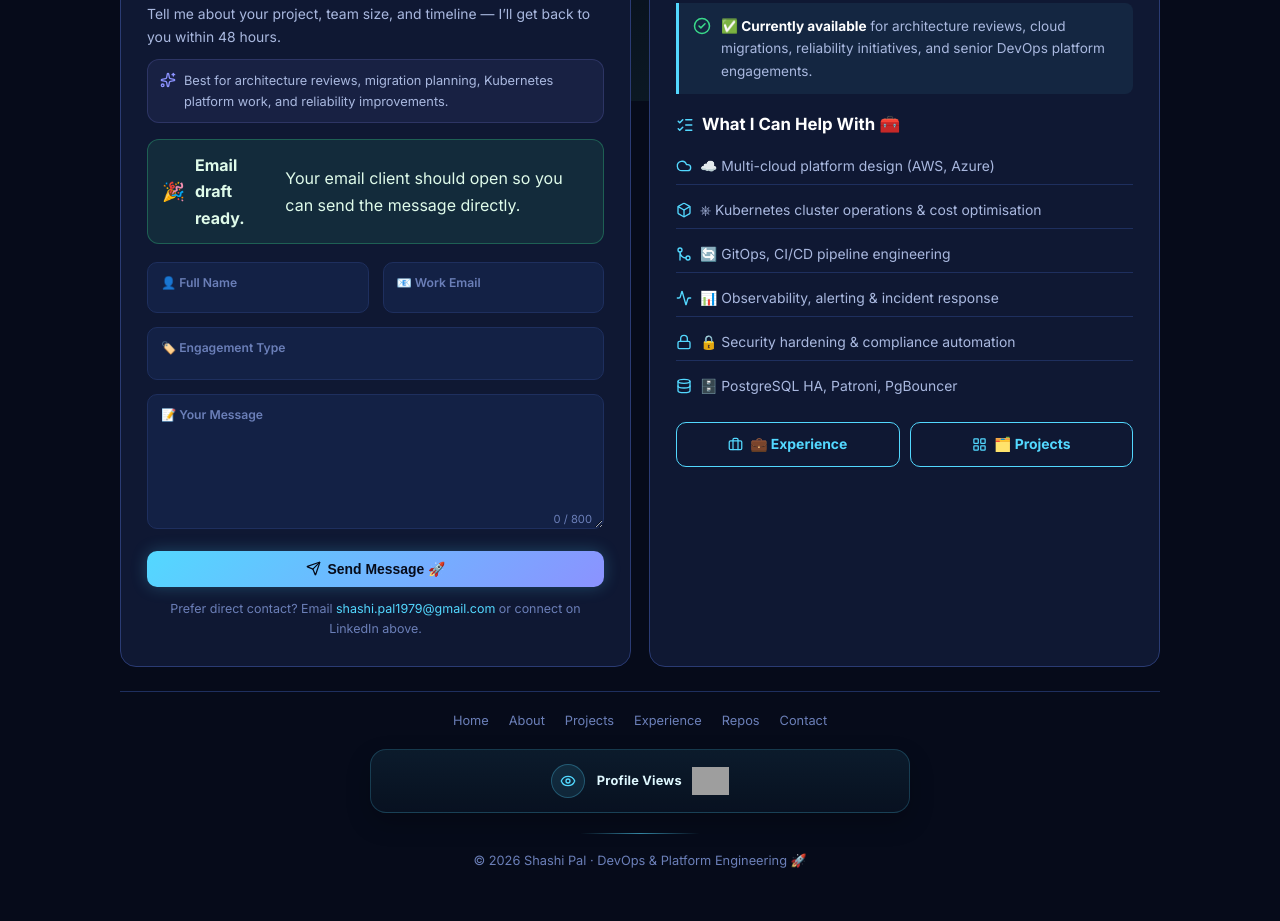
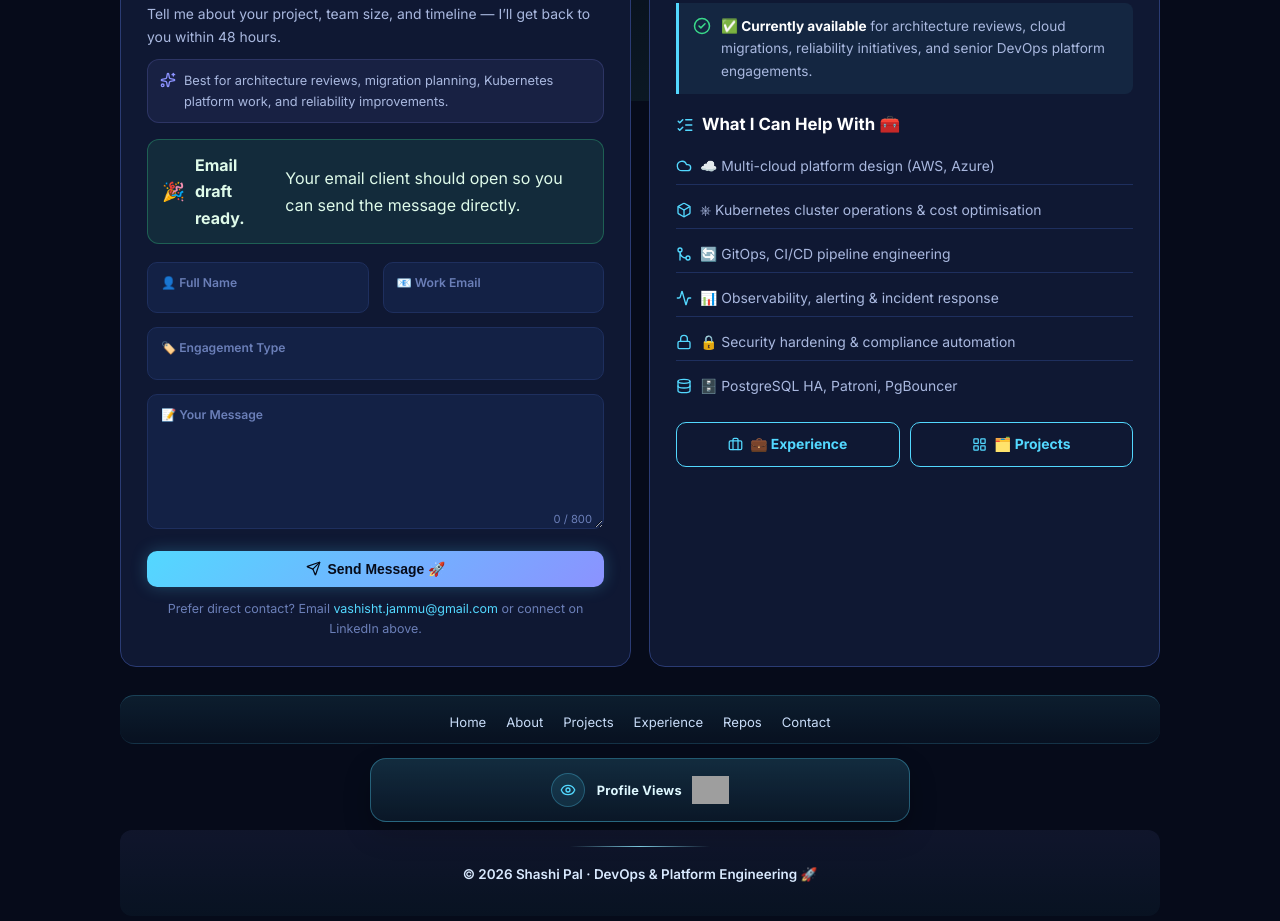
Before and after one commit to devopsgeek1979/devopsgeek1979, a plain HTML site: page contact.html in a window 1280 px wide. Shown: the part 699-1620 px from the top of the page. Drawn offline with nearby package versions, Linux system fonts and the light colour scheme; grey boxes are pictures that could not be loaded.

Commit message:
Improve footer color tone and update contact email

```diff
--- a/assets/css/styles.css
+++ b/assets/css/styles.css
@@ -438,31 +438,36 @@ p{margin:0}
 /* ── Footer ──────────────────────────────────────────── */
 .footer-links{
   display:flex;flex-wrap:wrap;justify-content:center;gap:6px 20px;
-  padding:18px 0 6px;border-top:1px solid var(--border-soft);margin-top:24px;
+  padding:16px 14px 10px;
+  border-top:1px solid rgba(83,216,255,.24);
+  border-bottom:1px solid rgba(83,216,255,.12);
+  margin-top:28px;
+  border-radius:14px;
+  background:linear-gradient(180deg,rgba(83,216,255,.09),rgba(83,216,255,.03));
 }
-.footer-links a{font-size:.8rem;color:var(--muted-2);transition:color var(--transition)}
-.footer-links a:hover{color:var(--accent)}
+.footer-links a{font-size:.82rem;color:#c8dcf8;transition:color var(--transition)}
+.footer-links a:hover{color:#8fe9ff}
 .footer-profile-card{
-  margin:12px auto 4px;
+  margin:14px auto 8px;
   width:min(100%,540px);
   display:flex;
   align-items:center;
   justify-content:center;
   gap:12px;
   padding:14px 16px;
-  border:1px solid rgba(83,216,255,.2);
+  border:1px solid rgba(83,216,255,.34);
   border-radius:var(--radius);
-  background:linear-gradient(180deg,rgba(83,216,255,.08),rgba(83,216,255,.03));
-  box-shadow:0 10px 24px rgba(0,0,0,.22);
+  background:linear-gradient(180deg,rgba(83,216,255,.16),rgba(83,216,255,.06));
+  box-shadow:0 12px 26px rgba(0,0,0,.26);
   text-decoration:none;
   color:inherit;
   transition:transform var(--transition),border-color var(--transition),box-shadow var(--transition),background var(--transition);
 }
 .footer-profile-card:hover{
   transform:translateY(-2px);
-  border-color:rgba(83,216,255,.42);
-  background:linear-gradient(180deg,rgba(83,216,255,.14),rgba(83,216,255,.05));
-  box-shadow:0 14px 28px rgba(0,0,0,.26);
+  border-color:rgba(83,216,255,.58);
+  background:linear-gradient(180deg,rgba(83,216,255,.2),rgba(83,216,255,.08));
+  box-shadow:0 16px 30px rgba(0,0,0,.3);
 }
 .footer-profile-card:focus-visible{
   outline:none;
@@ -483,8 +488,17 @@ p{margin:0}
 .footer-profile-content{display:flex;align-items:center;gap:10px;flex-wrap:wrap;justify-content:center}
 .footer-profile-title{margin:0;font-size:.8rem;font-weight:700;color:#dff8ff;letter-spacing:.2px}
 .footer-profile-card img{height:28px;width:auto;display:block}
-.footer{text-align:center;padding:16px 0 28px;font-size:.8rem;color:var(--muted-2);position:relative}
-.footer::before{content:'';display:block;width:120px;height:1px;margin:0 auto 16px;background:linear-gradient(90deg,transparent,var(--accent),transparent);opacity:.6}
+.footer{
+  text-align:center;
+  padding:16px 12px 30px;
+  font-size:.84rem;
+  font-weight:600;
+  color:#d9eaff;
+  position:relative;
+  border-radius:12px;
+  background:linear-gradient(180deg,rgba(139,146,255,.08),rgba(83,216,255,.04));
+}
+.footer::before{content:'';display:block;width:140px;height:1px;margin:0 auto 16px;background:linear-gradient(90deg,transparent,#8fe9ff,transparent);opacity:.85}
 
 /* ── Animations ──────────────────────────────────────── */
 @keyframes fadeUp{from{opacity:0;transform:translateY(16px)}to{opacity:1;transform:translateY(0)}}
--- a/contact.html
+++ b/contact.html
@@ -85,7 +85,7 @@
         </a>
 
         <!-- Email -->
-        <a class="brand-card brand-email" href="mailto:shashi.pal1979@gmail.com" aria-label="Send email to Shashi Pal">
+        <a class="brand-card brand-email" href="mailto:vashisht.jammu@gmail.com" aria-label="Send email to Shashi Pal">
           <span class="brand-logo">
             <svg xmlns="http://www.w3.org/2000/svg" viewBox="0 0 24 24" fill="none" stroke="currentColor" stroke-width="1.8" stroke-linecap="round" stroke-linejoin="round" width="36" height="36" aria-hidden="true">
               <rect width="20" height="16" x="2" y="4" rx="2"/>
@@ -93,7 +93,7 @@
             </svg>
           </span>
           <span class="brand-label">Email</span>
-          <span class="brand-handle">shashi.pal1979@gmail.com</span>
+          <span class="brand-handle">vashisht.jammu@gmail.com</span>
           <span class="brand-cta">Send Mail →</span>
         </a>
 
@@ -116,7 +116,7 @@
             <strong>Email draft ready.</strong> Your email client should open so you can send the message directly.
           </div>
 
-          <form class="contact-form modern-form" id="contact-form" action="mailto:shashi.pal1979@gmail.com" method="GET" enctype="text/plain">
+          <form class="contact-form modern-form" id="contact-form" action="mailto:vashisht.jammu@gmail.com" method="GET" enctype="text/plain">
             <div class="contact-form-grid">
               <div class="field-float">
                 <input type="text" id="cnt-name" name="name" placeholder=" " required autocomplete="name" />
@@ -153,7 +153,7 @@
             <button type="submit" class="button contact-form-submit send-btn">
               <i data-lucide="send" class="lucide"></i> Send Message 🚀
             </button>
-            <p class="contact-submit-note">Prefer direct contact? Email <a href="mailto:shashi.pal1979@gmail.com">shashi.pal1979@gmail.com</a> or connect on LinkedIn above.</p>
+            <p class="contact-submit-note">Prefer direct contact? Email <a href="mailto:vashisht.jammu@gmail.com">vashisht.jammu@gmail.com</a> or connect on LinkedIn above.</p>
           </form>
         </article>
 
```
